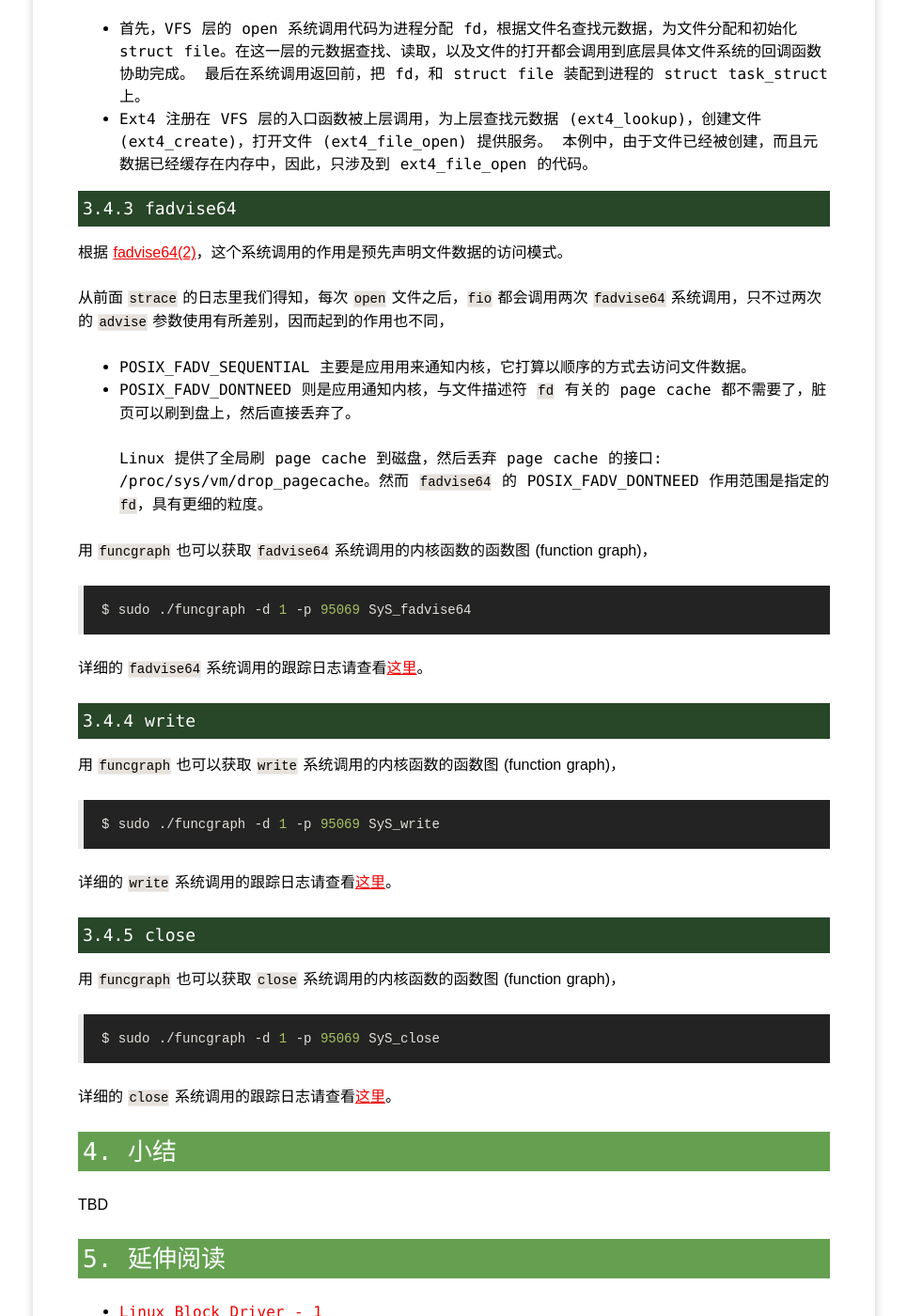
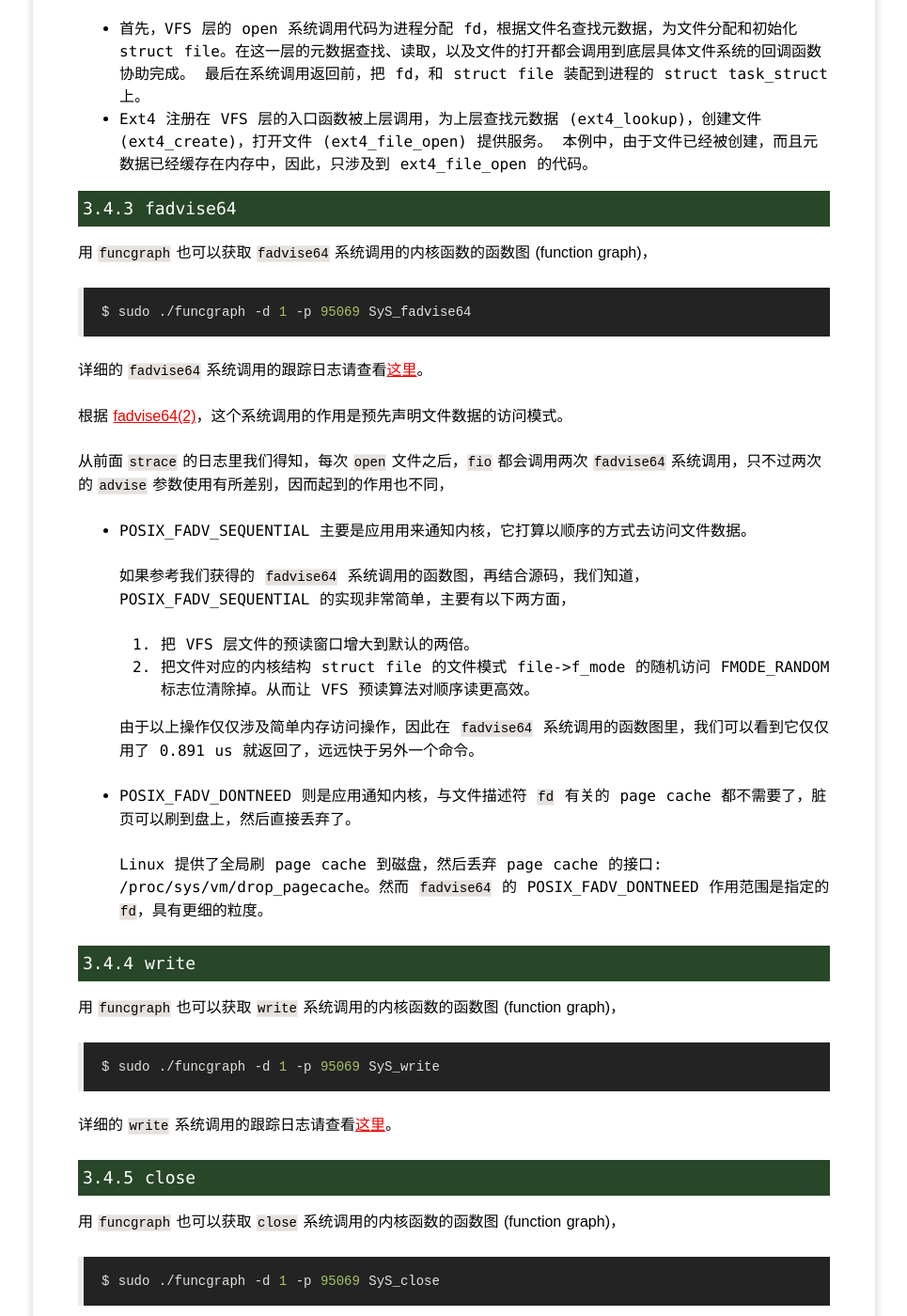
Before and after one commit to yangoliver/yangoliver.github.io, a Jekyll site: the page built from _posts/2016/2016-07-10-linux-block-driver-basic-2.md, in a window 1280 px wide and 1400 px high, scrolled down 9661 px. Shown: the whole window at 94% size, without its empty margins (157-1122 px from the left). Built offline with Jekyll 4.4.1, drawn with Linux system fonts in a browser that asks for light colours; comment, search, counter and statistics services are not loaded.

Commit message:
update: added POSIX_FADV_SEQUENTIAL contents

```diff
--- a/_posts/2016/2016-07-10-linux-block-driver-basic-2.md
+++ b/_posts/2016/2016-07-10-linux-block-driver-basic-2.md
@@ -369,20 +369,28 @@ Linux 源码树里的 [Documentation/trace/ftrace.txt](https://github.com/torval
 
 #### 3.4.3 fadvise64
 
+用 `funcgraph` 也可以获取 `fadvise64` 系统调用的内核函数的函数图 (function graph)，
+
+	$ sudo ./funcgraph -d 1 -p 95069 SyS_fadvise64
+
+详细的 `fadvise64` 系统调用的跟踪日志请查看[这里](https://raw.githubusercontent.com/yangoliver/lktm/master/drivers/block/sampleblk/labs/lab1/funcgraph_fadvise_fs_seq_write_sync_001.log)。
+
 根据 [fadvise64(2)](http://linux.die.net/man/2/fadvise64)，这个系统调用的作用是预先声明文件数据的访问模式。
 
 从前面 `strace` 的日志里我们得知，每次 `open` 文件之后，`fio` 都会调用两次 `fadvise64` 系统调用，只不过两次的 `advise` 参数使用有所差别，因而起到的作用也不同，
 
 - POSIX_FADV_SEQUENTIAL 主要是应用用来通知内核，它打算以顺序的方式去访问文件数据。
+
+  如果参考我们获得的 `fadvise64` 系统调用的函数图，再结合源码，我们知道，POSIX_FADV_SEQUENTIAL 的实现非常简单，主要有以下两方面，
+
+  1. 把 VFS 层文件的预读窗口增大到默认的两倍。
+  2. 把文件对应的内核结构 `struct file` 的文件模式 `file->f_mode` 的随机访问 `FMODE_RANDOM` 标志位清除掉。从而让 VFS 预读算法对顺序读更高效。
+
+  由于以上操作仅仅涉及简单内存访问操作，因此在 `fadvise64` 系统调用的函数图里，我们可以看到它仅仅用了 0.891 us 就返回了，远远快于另外一个命令。
+
 - POSIX_FADV_DONTNEED 则是应用通知内核，与文件描述符 `fd` 有关的 page cache 都不需要了，脏页可以刷到盘上，然后直接丢弃了。
 
   Linux 提供了全局刷 page cache 到磁盘，然后丢弃 page cache 的接口: /proc/sys/vm/drop_pagecache。然而 `fadvise64` 的 POSIX_FADV_DONTNEED 作用范围是指定的 `fd`，具有更细的粒度。
-
-用 `funcgraph` 也可以获取 `fadvise64` 系统调用的内核函数的函数图 (function graph)，
-
-	$ sudo ./funcgraph -d 1 -p 95069 SyS_fadvise64
-
-详细的 `fadvise64` 系统调用的跟踪日志请查看[这里](https://raw.githubusercontent.com/yangoliver/lktm/master/drivers/block/sampleblk/labs/lab1/funcgraph_fadvise_fs_seq_write_sync_001.log)。
 
 #### 3.4.4 write
 
```
